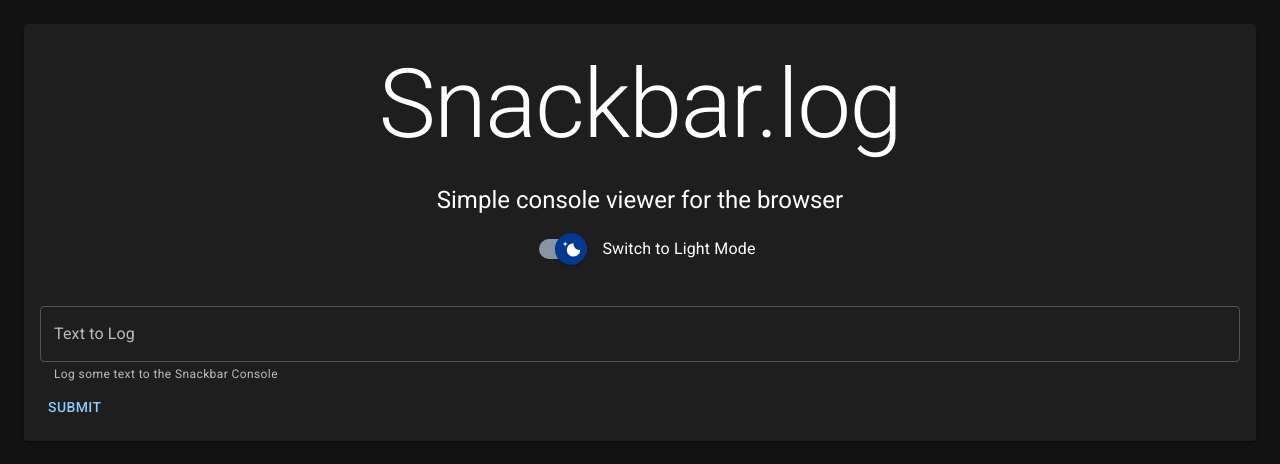
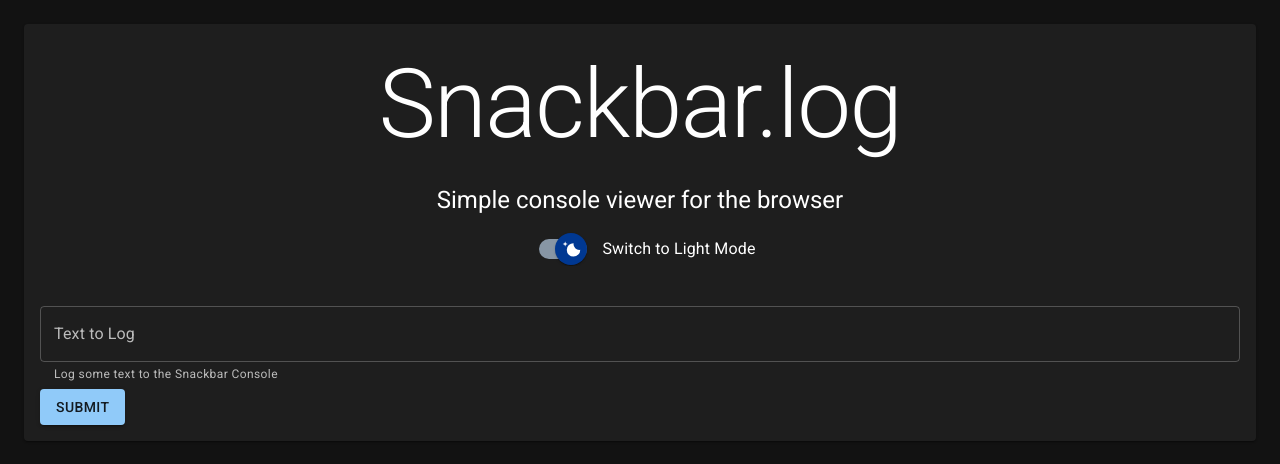
Before and after one commit to ben-laird/snackbar-log, a React (Create React App) app: page / in a window 1280 px wide. Shown: the top 464 px of the page. Built offline with nearby package versions, Linux system fonts and the light colour scheme.

Commit message:
Restyle Submit button

```diff
--- a/src/components/Logger.tsx
+++ b/src/components/Logger.tsx
@@ -21,7 +21,9 @@ const Logger: FC<LoggerProps> = ({ callback }) => (
       multiline
       margin="dense"
     />
-    <Button onClick={callback}>Submit</Button>
+    <Button onClick={callback} variant="contained">
+      Submit
+    </Button>
   </Box>
 );
 
```
